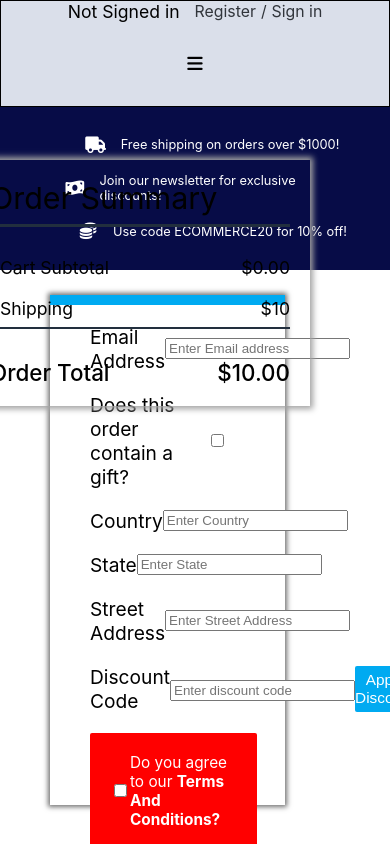
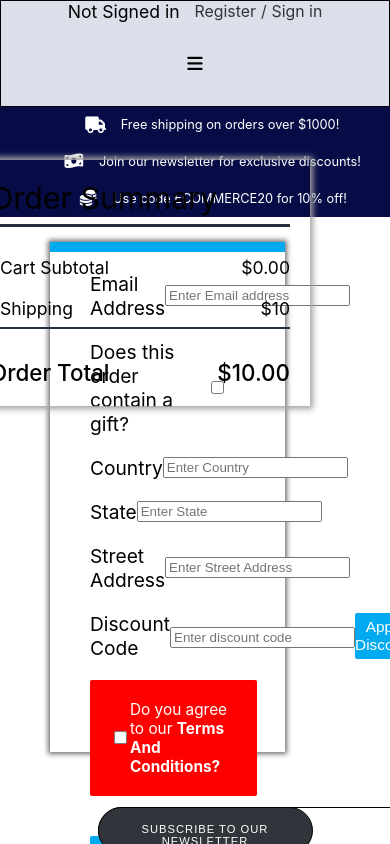
Before and after one commit to calebJustice7/ecommerce, a React (Create React App) app: page /checkout in a window 390 px wide. Shown: the top 844 px of the page. Built offline with nearby package versions, Linux system fonts and the light colour scheme.

Commit message:
finished product

```diff
--- a/src/components/mediaQ.css
+++ b/src/components/mediaQ.css
@@ -1,11 +1,16 @@
 @media only screen and (max-width: 800px) {
     .nav-bar {
         flex-direction: column;
+        padding: 0;
     }
     .top-section {
         flex-direction: column;
+        padding: 0;
     }
     .top-section .one-third-section {
         margin: 10px 0;
     }
+    .display-wrapper {
+        display: block !important;
+    }
 }
```
